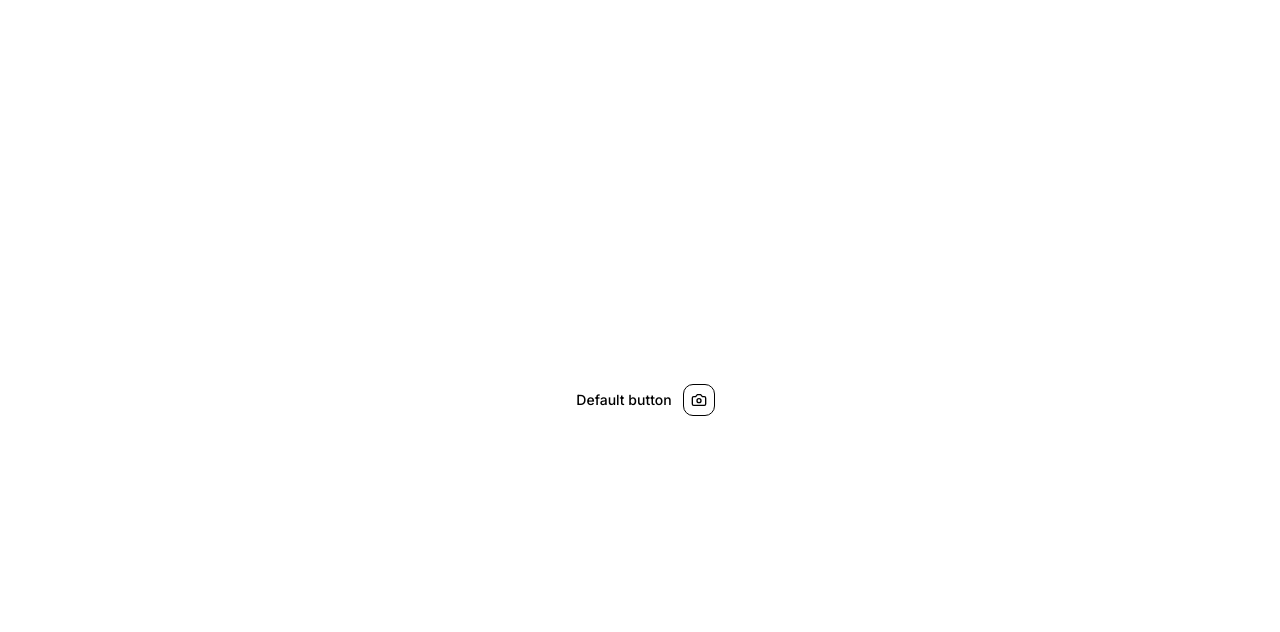
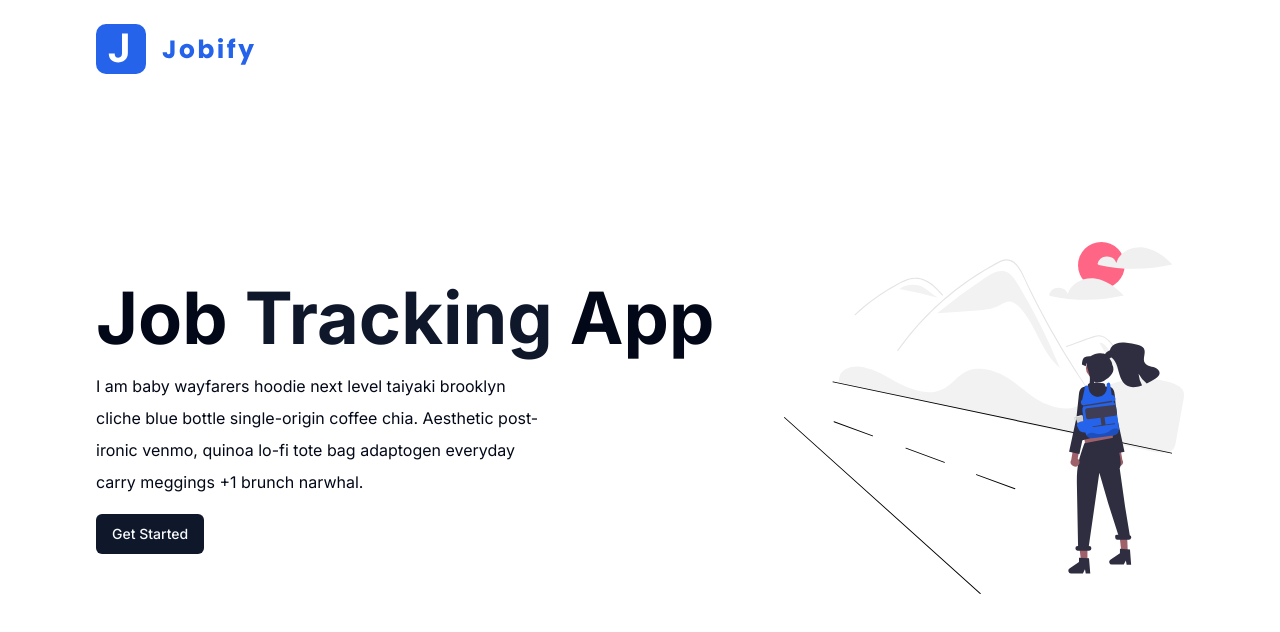
Before and after one commit to TarekAbdo223/Jobify-Next, a Next.js app: page / in a window 1280 px wide. Shown: the top 632 px of the page. Built offline with nearby package versions, Linux system fonts and the light colour scheme.

Commit message:
added the Home

```diff
--- a/app/globals.css
+++ b/app/globals.css
@@ -1,92 +1,51 @@
-@import "tw-animate-css";
-@import "shadcn/tailwind.css";
 @tailwind base;
 @tailwind components;
 @tailwind utilities;
 
 @layer base {
   :root {
-    --background: oklch(1 0 0);
-    --foreground: oklch(0.145 0 0);
-    --card: oklch(1 0 0);
-    --card-foreground: oklch(0.145 0 0);
-    --popover: oklch(1 0 0);
-    --popover-foreground: oklch(0.145 0 0);
-    --primary: oklch(0.205 0 0);
-    --primary-foreground: oklch(0.985 0 0);
-    --secondary: oklch(0.97 0 0);
-    --secondary-foreground: oklch(0.205 0 0);
-    --muted: oklch(0.97 0 0);
-    --muted-foreground: oklch(0.556 0 0);
-    --accent: oklch(0.97 0 0);
-    --accent-foreground: oklch(0.205 0 0);
-    --destructive: oklch(0.577 0.245 27.325);
+    --background: 0 0% 100%;
+    --foreground: 222.2 84% 4.9%;
+    --card: 0 0% 100%;
+    --card-foreground: 222.2 84% 4.9%;
+    --popover: 0 0% 100%;
+    --popover-foreground: 222.2 84% 4.9%;
+    --primary: 222.2 47.4% 11.2%;
+    --primary-foreground: 210 40% 98%;
+    --secondary: 210 40% 96.1%;
+    --secondary-foreground: 222.2 47.4% 11.2%;
+    --muted: 210 40% 96.1%;
+    --muted-foreground: 215.4 16.3% 46.9%;
+    --accent: 210 40% 96.1%;
+    --accent-foreground: 222.2 47.4% 11.2%;
+    --destructive: 0 84.2% 60.2%;
     --destructive-foreground: 210 40% 98%;
-    --border: oklch(0.922 0 0);
-    --input: oklch(0.922 0 0);
-    --ring: oklch(0.708 0 0);
-    --radius: 0.625rem;
-    --chart-1: oklch(0.87 0 0);
-    --chart-2: oklch(0.556 0 0);
-    --chart-3: oklch(0.439 0 0);
-    --chart-4: oklch(0.371 0 0);
-    --chart-5: oklch(0.269 0 0);
-    --sidebar: oklch(0.985 0 0);
-    --sidebar-foreground: oklch(0.145 0 0);
-    --sidebar-primary: oklch(0.205 0 0);
-    --sidebar-primary-foreground: oklch(0.985 0 0);
-    --sidebar-accent: oklch(0.97 0 0);
-    --sidebar-accent-foreground: oklch(0.205 0 0);
-    --sidebar-border: oklch(0.922 0 0);
-    --sidebar-ring: oklch(0.708 0 0);
+    --border: 214.3 31.8% 91.4%;
+    --input: 214.3 31.8% 91.4%;
+    --ring: 222.2 84% 4.9%;
+    --radius: 0.5rem;
   }
 
   .dark {
-    --background: oklch(0.145 0 0);
-    --foreground: oklch(0.985 0 0);
-    --card: oklch(0.205 0 0);
-    --card-foreground: oklch(0.985 0 0);
-    --popover: oklch(0.205 0 0);
-    --popover-foreground: oklch(0.985 0 0);
-    --primary: oklch(0.922 0 0);
-    --primary-foreground: oklch(0.205 0 0);
-    --secondary: oklch(0.269 0 0);
-    --secondary-foreground: oklch(0.985 0 0);
-    --muted: oklch(0.269 0 0);
-    --muted-foreground: oklch(0.708 0 0);
-    --accent: oklch(0.269 0 0);
-    --accent-foreground: oklch(0.985 0 0);
-    --destructive: oklch(0.704 0.191 22.216);
+    --background: 222.2 84% 4.9%;
+    --foreground: 210 40% 98%;
+    --card: 222.2 84% 4.9%;
+    --card-foreground: 210 40% 98%;
+    --popover: 222.2 84% 4.9%;
+    --popover-foreground: 210 40% 98%;
+    --primary: 210 40% 98%;
+    --primary-foreground: 222.2 47.4% 11.2%;
+    --secondary: 217.2 32.6% 17.5%;
+    --secondary-foreground: 210 40% 98%;
+    --muted: 217.2 32.6% 17.5%;
+    --muted-foreground: 215 20.2% 65.1%;
+    --accent: 217.2 32.6% 17.5%;
+    --accent-foreground: 210 40% 98%;
+    --destructive: 0 62.8% 30.6%;
     --destructive-foreground: 210 40% 98%;
-    --border: oklch(1 0 0 / 10%);
-    --input: oklch(1 0 0 / 15%);
-    --ring: oklch(0.556 0 0);
-    --chart-1: oklch(0.87 0 0);
-    --chart-2: oklch(0.556 0 0);
-    --chart-3: oklch(0.439 0 0);
-    --chart-4: oklch(0.371 0 0);
-    --chart-5: oklch(0.269 0 0);
-    --sidebar: oklch(0.205 0 0);
-    --sidebar-foreground: oklch(0.985 0 0);
-    --sidebar-primary: oklch(0.488 0.243 264.376);
-    --sidebar-primary-foreground: oklch(0.985 0 0);
-    --sidebar-accent: oklch(0.269 0 0);
-    --sidebar-accent-foreground: oklch(0.985 0 0);
-    --sidebar-border: oklch(1 0 0 / 10%);
-    --sidebar-ring: oklch(0.556 0 0);
-  }
-  .theme {
-    --font-heading: var(--font-sans);
-    --font-sans: var(--font-sans);
-  }
-  * {
-    @apply border-border outline-ring/50;
-  }
-  body {
-    @apply bg-background text-foreground;
-  }
-  html {
-    @apply font-sans;
+    --border: 217.2 32.6% 17.5%;
+    --input: 217.2 32.6% 17.5%;
+    --ring: 212.7 26.8% 83.9%;
   }
 }
 
--- a/app/page.tsx
+++ b/app/page.tsx
@@ -1,13 +1,33 @@
+import Image from "next/image";
+import Logo from "../assets/logo.svg";
+import LandingImg from "../assets/main.svg";
 import { Button } from "@/components/ui/button";
-import { Camera } from "lucide-react";
+import Link from "next/link";
+
 const HomePage = () => {
   return (
-    <div className="h-screen flex items-center justify-center">
-      <Button>Default button</Button>
-      <Button variant="outline" size="icon">
-        <Camera />
-      </Button>
-    </div>
+    <main>
+      <header className="max-w-6xl mx-auto px-4 sm:px-8 py-6">
+        <Image src={Logo} alt="logo" />
+      </header>
+      <section className="max-w-6xl mx-auto px-4 sm:px-8 h-screen -mt-20 grid lg:grid-cols-[1fr,400px] items-center">
+        <div>
+          <h1 className="capitalize text-4xl md:text-7xl font-bold">
+            job <span className="text-primary">tracking</span> app
+          </h1>
+          <p className="leading-loose max-w-md mt-4 ">
+            I am baby wayfarers hoodie next level taiyaki brooklyn cliche blue
+            bottle single-origin coffee chia. Aesthetic post-ironic venmo,
+            quinoa lo-fi tote bag adaptogen everyday carry meggings +1 brunch
+            narwhal.
+          </p>
+          <Button asChild className="mt-4">
+            <Link href="/add-job">Get Started</Link>
+          </Button>
+        </div>
+        <Image src={LandingImg} alt="landing" className="hidden lg:block " />
+      </section>
+    </main>
   );
 };
 
--- a/components/ui/button.tsx
+++ b/components/ui/button.tsx
@@ -1,35 +1,29 @@
-import { Button as ButtonPrimitive } from "@base-ui/react/button"
+import * as React from "react"
+import { Slot } from "@radix-ui/react-slot"
 import { cva, type VariantProps } from "class-variance-authority"
-import { cn } from "cn"
+
+import { cn } from "@/lib/utils"
 
 const buttonVariants = cva(
-  "group/button inline-flex shrink-0 items-center justify-center rounded-lg border border-transparent bg-clip-padding text-sm font-medium whitespace-nowrap transition-all outline-none select-none focus-visible:border-ring focus-visible:ring-3 focus-visible:ring-ring/50 active:not-aria-[haspopup]:translate-y-px disabled:pointer-events-none disabled:opacity-50 aria-invalid:border-destructive aria-invalid:ring-3 aria-invalid:ring-destructive/20 dark:aria-invalid:border-destructive/50 dark:aria-invalid:ring-destructive/40 [&_svg]:pointer-events-none [&_svg]:shrink-0 [&_svg:not([class*='size-'])]:size-4",
+  "inline-flex items-center justify-center whitespace-nowrap rounded-md text-sm font-medium ring-offset-background transition-colors focus-visible:outline-none focus-visible:ring-2 focus-visible:ring-ring focus-visible:ring-offset-2 disabled:pointer-events-none disabled:opacity-50",
   {
     variants: {
       variant: {
-        default: "bg-primary text-primary-foreground hover:bg-primary/80",
+        default: "bg-primary text-primary-foreground hover:bg-primary/90",
+        destructive:
+          "bg-destructive text-destructive-foreground hover:bg-destructive/90",
         outline:
-          "border-border bg-background hover:bg-muted hover:text-foreground aria-expanded:bg-muted aria-expanded:text-foreground dark:border-input dark:bg-input/30 dark:hover:bg-input/50",
+          "border border-input bg-background hover:bg-accent hover:text-accent-foreground",
         secondary:
-          "bg-secondary text-secondary-foreground hover:bg-[color-mix(in_oklch,var(--secondary),var(--foreground)_5%)] aria-expanded:bg-secondary aria-expanded:text-secondary-foreground",
-        ghost:
-          "hover:bg-muted hover:text-foreground aria-expanded:bg-muted aria-expanded:text-foreground dark:hover:bg-muted/50",
-        destructive:
-          "bg-destructive/10 text-destructive hover:bg-destructive/20 focus-visible:border-destructive/40 focus-visible:ring-destructive/20 dark:bg-destructive/20 dark:hover:bg-destructive/30 dark:focus-visible:ring-destructive/40",
+          "bg-secondary text-secondary-foreground hover:bg-secondary/80",
+        ghost: "hover:bg-accent hover:text-accent-foreground",
         link: "text-primary underline-offset-4 hover:underline",
       },
       size: {
-        default:
-          "h-8 gap-1.5 px-2.5 has-data-[icon=inline-end]:pr-2 has-data-[icon=inline-start]:pl-2",
-        xs: "h-6 gap-1 rounded-[min(var(--radius-md),10px)] px-2 text-xs in-data-[slot=button-group]:rounded-lg has-data-[icon=inline-end]:pr-1.5 has-data-[icon=inline-start]:pl-1.5 [&_svg:not([class*='size-'])]:size-3",
-        sm: "h-7 gap-1 rounded-[min(var(--radius-md),12px)] px-2.5 text-[0.8rem] in-data-[slot=button-group]:rounded-lg has-data-[icon=inline-end]:pr-1.5 has-data-[icon=inline-start]:pl-1.5 [&_svg:not([class*='size-'])]:size-3.5",
-        lg: "h-9 gap-1.5 px-2.5 has-data-[icon=inline-end]:pr-2 has-data-[icon=inline-start]:pl-2",
-        icon: "size-8",
-        "icon-xs":
-          "size-6 rounded-[min(var(--radius-md),10px)] in-data-[slot=button-group]:rounded-lg [&_svg:not([class*='size-'])]:size-3",
-        "icon-sm":
-          "size-7 rounded-[min(var(--radius-md),12px)] in-data-[slot=button-group]:rounded-lg",
-        "icon-lg": "size-9",
+        default: "h-10 px-4 py-2",
+        sm: "h-9 rounded-md px-3",
+        lg: "h-11 rounded-md px-8",
+        icon: "h-10 w-10",
       },
     },
     defaultVariants: {
@@ -39,19 +33,24 @@ const buttonVariants = cva(
   }
 )
 
-function Button({
-  className,
-  variant = "default",
-  size = "default",
-  ...props
-}: ButtonPrimitive.Props & VariantProps<typeof buttonVariants>) {
-  return (
-    <ButtonPrimitive
-      data-slot="button"
-      className={cn(buttonVariants({ variant, size, className }))}
-      {...props}
-    />
-  )
+export interface ButtonProps
+  extends React.ButtonHTMLAttributes<HTMLButtonElement>,
+    VariantProps<typeof buttonVariants> {
+  asChild?: boolean
 }
 
+const Button = React.forwardRef<HTMLButtonElement, ButtonProps>(
+  ({ className, variant, size, asChild = false, ...props }, ref) => {
+    const Comp = asChild ? Slot : "button"
+    return (
+      <Comp
+        className={cn(buttonVariants({ variant, size, className }))}
+        ref={ref}
+        {...props}
+      />
+    )
+  }
+)
+Button.displayName = "Button"
+
 export { Button, buttonVariants }
--- a/lib/utils.ts
+++ b/lib/utils.ts
@@ -1 +1,6 @@
-export { cn } from "cn"
+import { type ClassValue, clsx } from "clsx"
+import { twMerge } from "tailwind-merge"
+
+export function cn(...inputs: ClassValue[]) {
+  return twMerge(clsx(inputs))
+}
```
